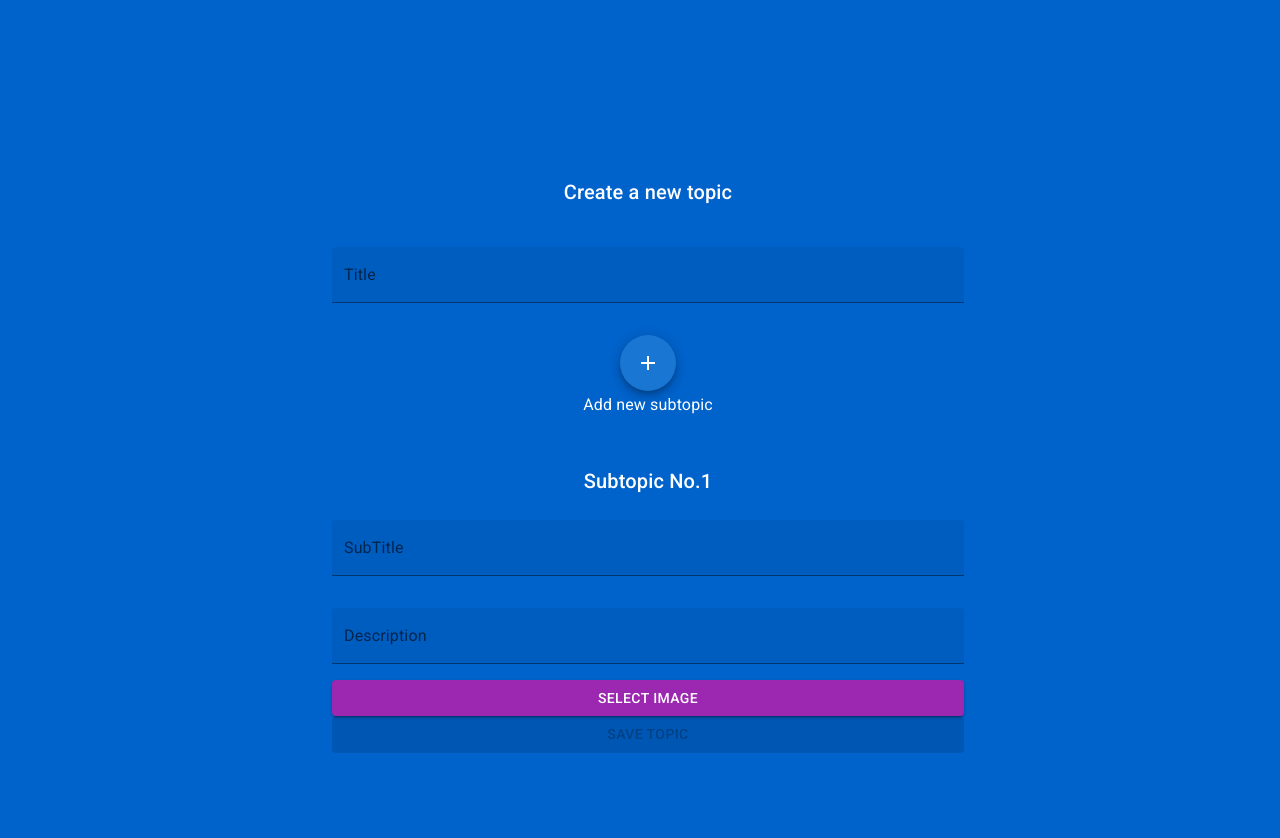
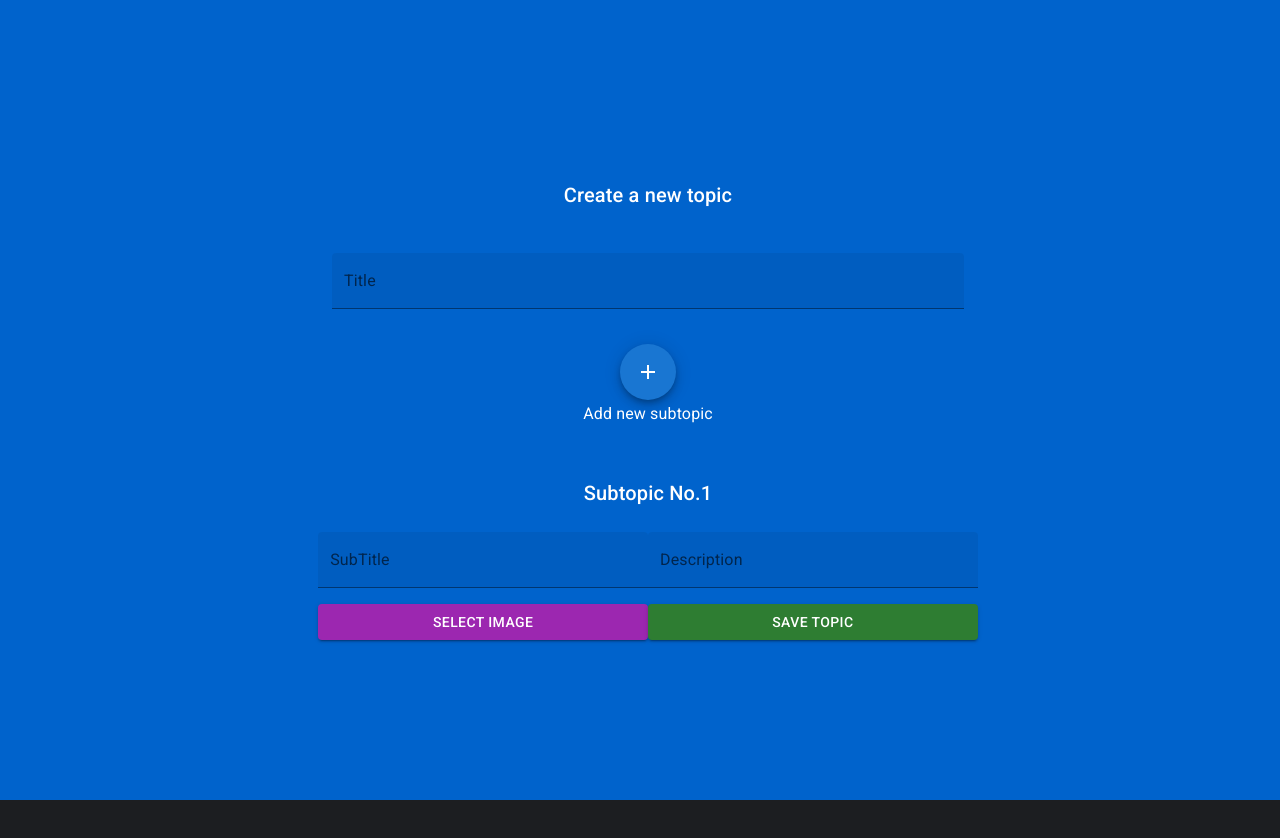
Before and after one commit to gbsfDeveloper/washyourcode, a Next.js app: page /cms in a window 1280 px wide. Both pictures are taken after a click on the button "add". Shown: the top 838 px of the page. After the commit the page ends 800 px from the top, so only its background shows below. Built offline with nearby package versions, Linux system fonts and the light colour scheme.

Commit message:
first version of submit all info at once

```diff
--- a/app/cms/page.tsx
+++ b/app/cms/page.tsx
@@ -3,7 +3,7 @@ import { Button, Fab, Grid, IconButton, SpeedDial, SpeedDialAction, SpeedDialIco
 import { ThemeProvider, createTheme } from '@mui/system';
 import TextField from '@mui/material/TextField';
 import AddIcon from '@mui/icons-material/Add';
-import { useState, useEffect, useRef, SetStateAction, Dispatch, ChangeEvent, MouseEvent } from "react";
+import { useState, useEffect, useRef, SetStateAction, Dispatch, ChangeEvent, MouseEvent, FormEvent } from "react";
 // import useViewport from '../lib/hooks/useViewport';
 
 const theme = createTheme({
@@ -42,7 +42,7 @@ const useViewport = (
 const Subtopic = ({id}:{id: string}) => {
   const [existImageLoaded, setExistImageLoaded] = useState<boolean>(false);
   const [actualImage, setImage] = useState<File | null>(null);
-  const [saveTopicButtonEnabled, setSaveTopicButtonEnabled] = useState<boolean>(true);
+  const [saveTopicButtonEnabled, setSaveTopicButtonEnabled] = useState<boolean>(false);
 
   const uploadToServer = async (
     _event: MouseEvent<HTMLButtonElement, globalThis.MouseEvent>,
@@ -87,13 +87,34 @@ const Subtopic = ({id}:{id: string}) => {
     imageInput?.click()
   }
 
+  const onSubmitTopic = (
+    event: FormEvent<HTMLFormElement>
+  ) => {
+    event.preventDefault();
+    const formData = new FormData(event.currentTarget);
+    if(actualImage){
+      formData.append("file", actualImage);
+    }
+    console.log(Array.from(formData.values()));
+  }
+
   return (
     <div key={id} id={id} style={{marginTop:'1.5rem', display:'flex',flexDirection:'column',width:'100%', justifyContent:'center',alignItems:'center',}}>
       <Typography sx={{textAlign:'left'}} variant="h6" gutterBottom component="div">
         Subtopic No.{parseInt(id) + 1}
       </Typography>
-      <TextField sx={{m: '1rem 0rem', width:'50%'}} id="outlined-basic2" label="SubTitle" variant="filled" />
-      <TextField sx={{m: '1rem 0rem', width:'50%'}} id="outlined-basic3" label="Description" variant="filled" />
+      <form onSubmit={onSubmitTopic}>
+        <TextField name={"UNO"} sx={{m: '1rem 0rem', width:'50%'}} id="outlined-basic2" label="SubTitle" variant="filled" />
+        <TextField name={"DOS"} sx={{m: '1rem 0rem', width:'50%'}} id="outlined-basic3" label="Description" variant="filled" />
+        {
+          (!existImageLoaded) ?
+          <Button sx={{width:'50%'}} color="secondary" variant="contained" onClick={ (event)=>{ onUploadButtonClick(event) } }>Select Image</Button>
+          :
+          <Button sx={{width:'50%'}} color="success" variant="contained" onClick={ (event)=>{ uploadToServer(event) } }>Upload Image</Button>
+        }
+
+        <Button type='submit' disabled={ saveTopicButtonEnabled ? true : false} sx={{width:'50%'}} color="success" variant="contained" >Save Topic</Button>
+      </form>
 
       <input
         id={`sub_topic_input_${id}`}
@@ -105,14 +126,7 @@ const Subtopic = ({id}:{id: string}) => {
         style={{display:'none'}}
       />
 
-      {
-        (!existImageLoaded) ?
-        <Button sx={{width:'50%'}} color="secondary" variant="contained" onClick={ (event)=>{ onUploadButtonClick(event) } }>Select Image</Button>
-        :
-        <Button sx={{width:'50%'}} color="success" variant="contained" onClick={ (event)=>{ uploadToServer(event) } }>Upload Image</Button>
-      }
 
-      <Button disabled={ saveTopicButtonEnabled ? true : false} sx={{width:'50%'}} color="success" variant="contained" onClick={ (event)=>{ uploadToServer(event) } } >Save Topic</Button>
 
     </div>
   )
```
